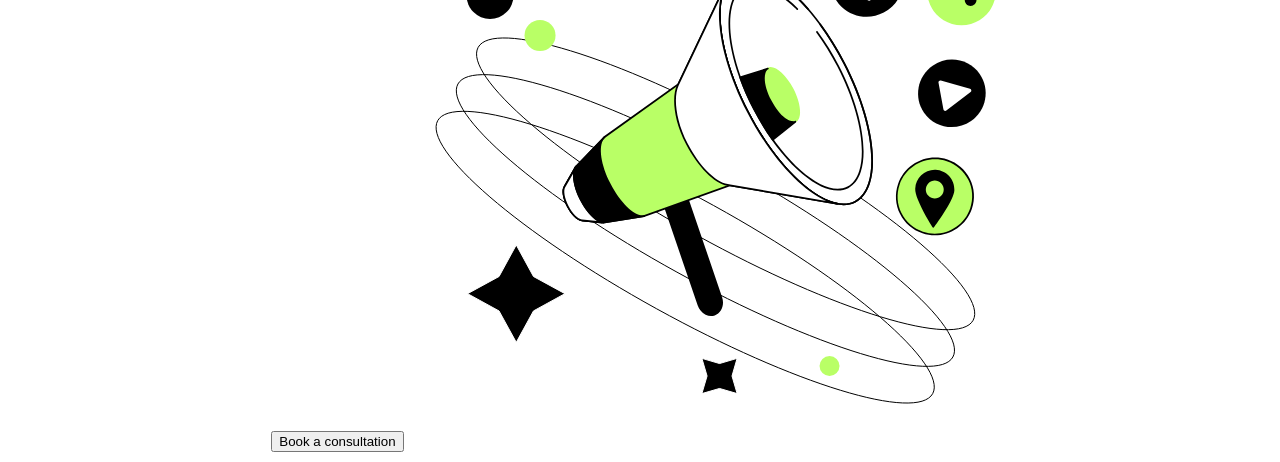
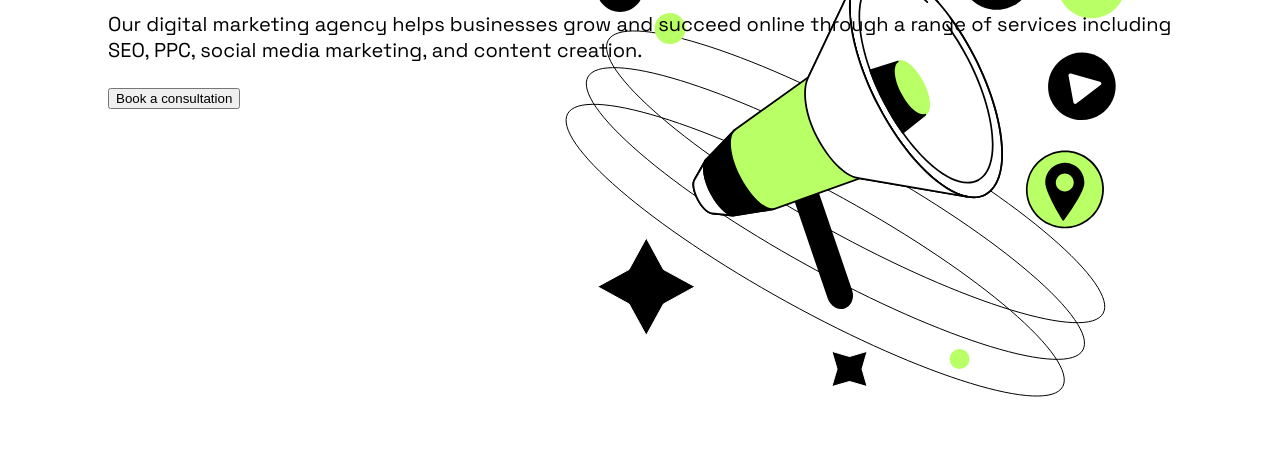
Before and after one commit to kaynlover/exam, a plain HTML site: page index.html in a window 1280 px wide. Shown: the part 247-709 px from the top of the page. Drawn offline with Linux system fonts and the light colour scheme.

Commit message:
aaaaaaaaaaaa

```diff
--- a/index.html
+++ b/index.html
@@ -26,12 +26,12 @@
         </header>
         <section class="mainpage"></section>
         <main>
-            <div>
+
+            <div class="float-right">
                 <h1>Navigating the digital landscape for success</h1>
                 <p>Our digital marketing agency helps businesses grow and succeed online through a range of services
                     including SEO, PPC, social media marketing, and content creation.</p>
                 <input type="button" value="Book a consultation">
-                <img src="svg/megaphone.svg">
             </div>
             <div class="partners">
                 <ul>
@@ -54,6 +54,7 @@
                             <img src="companylogopng/Zoom.png" alt="Zoom"> </a> </li>
                 </ul>
             </div>
+
             </section>
 
             <section class="services">
--- a/style.scss
+++ b/style.scss
@@ -4,6 +4,15 @@ body {
 .wrapper {
     margin: 0 auto;
     text-align: center;
+}
+div.float-right {
+    height: 550px;
+    text-align: left;
+    font-size: 20px;
+    padding: 100px;
+    background-image: url(svg/megaphone.svg);
+    background-repeat: no-repeat;
+    background-position: 80%;
 }
 ul {
     list-style: none;
```
Also changed, not shown: style.css, 1 other file.
